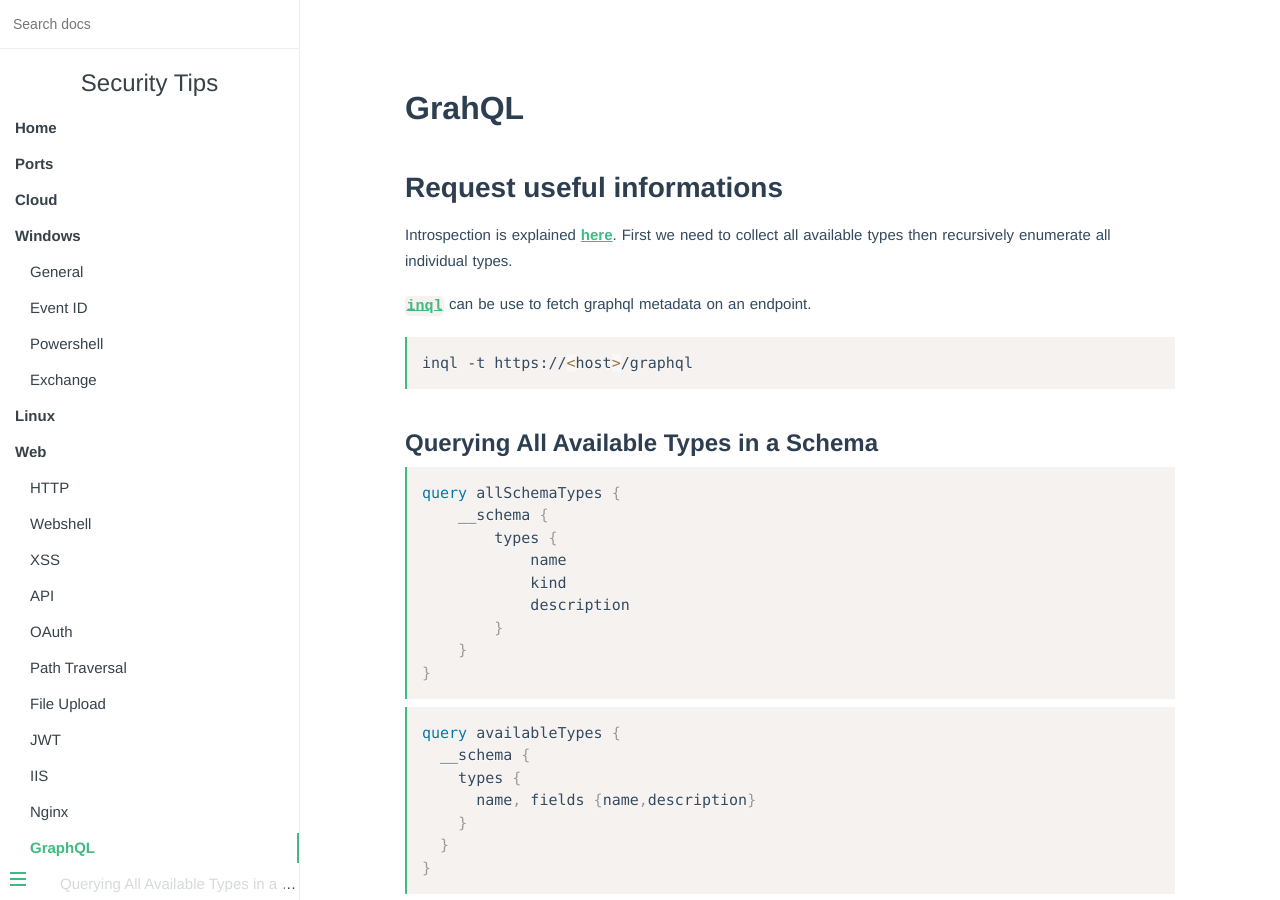
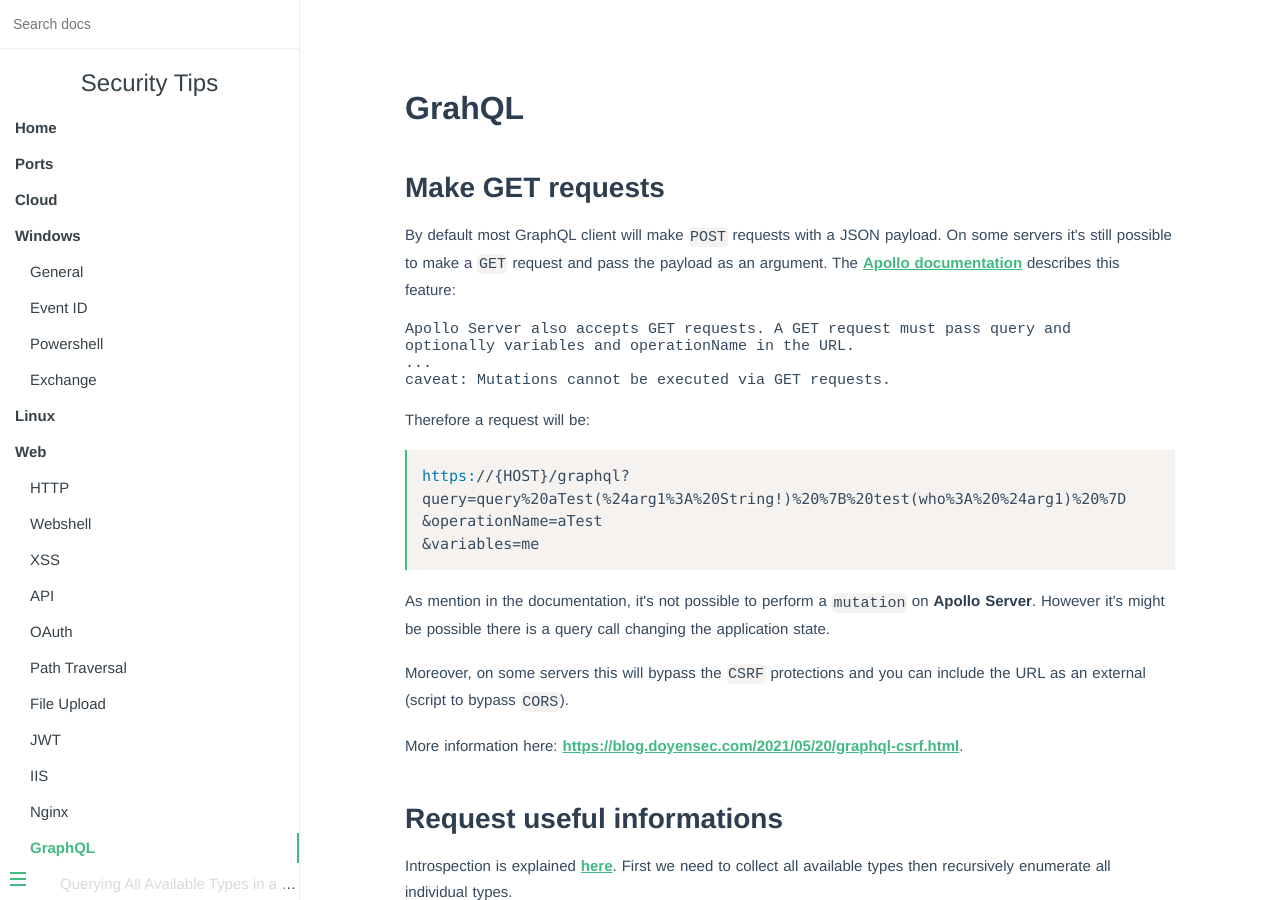
Before and after one commit to vincd/security-tips, an MkDocs documentation site: the page built from docs/graphql.md, in a window 1280 px wide and 900 px high. Built offline with MkDocs 1.6.1, drawn with Linux system fonts in a browser that asks for light colours.

Commit message:
Add GraphQL GET requests

````diff
--- a/docs/graphql.md
+++ b/docs/graphql.md
@@ -8,6 +8,38 @@ tags:
  - graphql
  - api
 ---
+
+
+## Make GET requests
+
+By default most GraphQL client will make `POST` requests with a JSON payload. On
+some servers it's still possible to make a `GET` request and pass the payload
+as an argument. The [Apollo documentation](https://www.apollographql.com/docs/apollo-server/requests/#get-requests)
+describes this feature:
+
+    Apollo Server also accepts GET requests. A GET request must pass query and
+    optionally variables and operationName in the URL.
+    ...
+    caveat: Mutations cannot be executed via GET requests.
+
+Therefore a request will be:
+
+```http
+https://{HOST}/graphql?
+query=query%20aTest(%24arg1%3A%20String!)%20%7B%20test(who%3A%20%24arg1)%20%7D
+&operationName=aTest
+&variables=me
+```
+
+As mention in the documentation, it's not possible to perform a `mutation` on
+**Apollo Server**. However it's might be possible there is a query call changing
+the application state.
+
+Moreover, on some servers this will bypass the `CSRF` protections and you can
+include the URL as an external (script to bypass `CORS`).
+
+
+More information here: [https://blog.doyensec.com/2021/05/20/graphql-csrf.html](https://blog.doyensec.com/2021/05/20/graphql-csrf.html).
 
 
 ## Request useful informations
````
